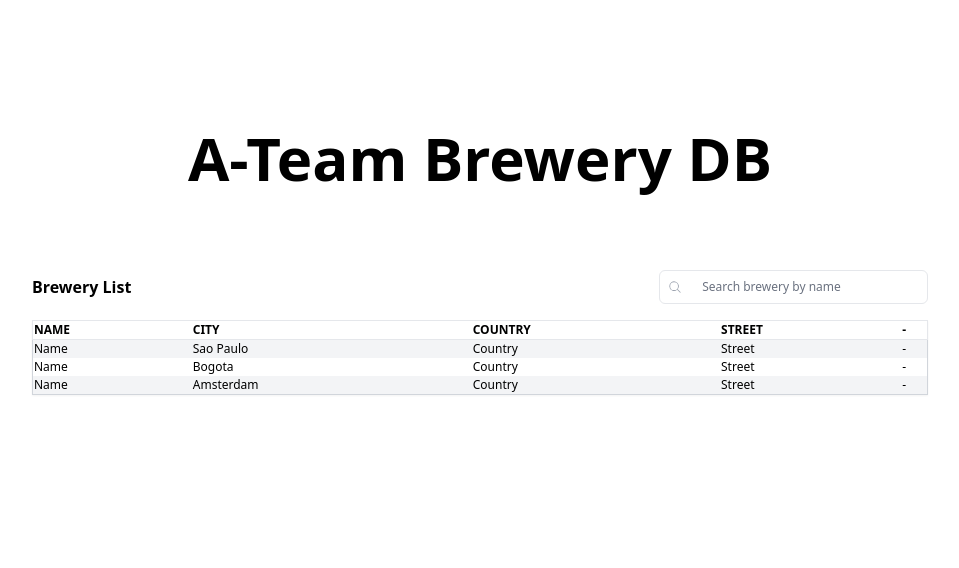
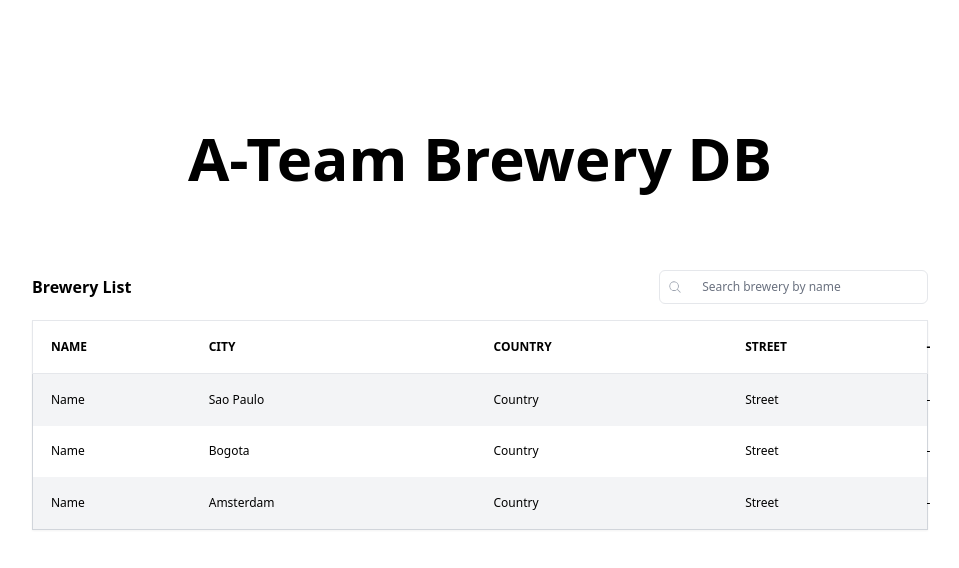
Before and after one commit to autofilltech/a-team-brewery, a Next.js app: page / in a window 1280 px wide. Shown: the top 568 px of the page, without its empty margins (160-1119 px from the left). Built offline with nearby package versions, Linux system fonts and the light colour scheme.

Commit message:
Added new style variables

```diff
--- a/styles/globals.css
+++ b/styles/globals.css
@@ -8,6 +8,7 @@
   @apply bg-gray-100;
   }
 
-
-
+  th, td, tr {
+    @apply p-[2%];
+  }
 }
```
